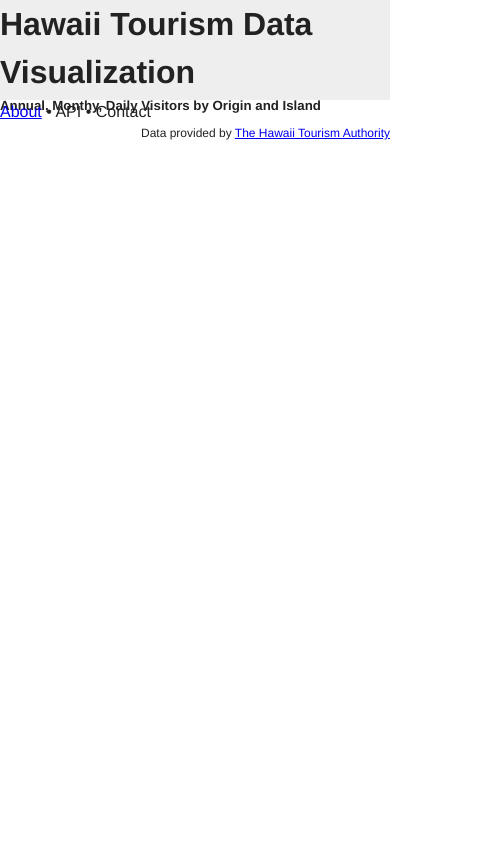
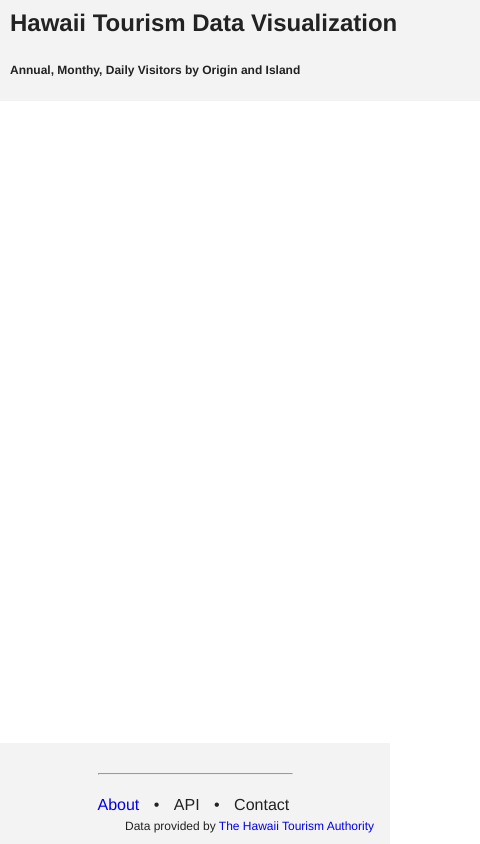
Before and after one commit to theDataDudes/HiViz, a website: page public/views/index.html in a window 390 px wide. Shown: the whole page, 480 px wide, since content can reach past the window. Drawn offline with Linux system fonts and the light colour scheme; files whose address does not match are found by name.

Commit message:
additional styling
header:
- title and subtile responsive
- added opacity

mainContent:
- foundation grid added
- ready for d3 insertion

sidebar:
- added ng-hide class
- ready to be shown on data binding

footer:
- add proof of concept timeline using an hr
- centered nav
- attribution link positioned right

```diff
--- a/gulpfile.js
+++ b/gulpfile.js
@@ -8,7 +8,6 @@ gulp.task('sass', function () {
   return gulp.src('./src/sass/styles.scss')
       .pipe(sass({
         errLogToConsole : true,
-        sourceComments : true, //adds comments to css //remove for final minify build
         includePaths: ['bower_components/foundation/scss']
       }).on('error', sass.logError))
       .pipe(gulp.dest('./public/css/'));
--- a/public/views/default.html
+++ b/public/views/default.html
@@ -1,3 +1,13 @@
+<!--todo: rename this file. propose: defaultFooter-->
+
+<section id="timeline" class="row">
+
+	<!--todo: replace hr (proof of concept placeholder) with d3 timeline element-->
+
+	<hr class="small-6 small-centered columns">
+
+</section>
+
 <nav>
 
 	<a ui-sref="about">About</a> •
--- a/public/views/index.html
+++ b/public/views/index.html
@@ -18,16 +18,20 @@
 
 		</header>
 
-		<section id="sidebar" class="hide">
+		<div id="contentContainer" class="row">
 
-			<h2 id="sideTitle">Side Title</h2>
+			<section id="sidebar" class="ng-hide" class="large-2 columns">
 
-		</section>
+				<h2 id="sideTitle">Side Title</h2>
 
-		<section id="mainContent">
+			</section>
+
+			<section id="mainContent" class="small-12 columns"">
 
 
-		</section>
+			</section>
+
+		</div>
 
 		<footer ui-view>
 
--- a/src/sass/globals.scss
+++ b/src/sass/globals.scss
@@ -2,3 +2,5 @@
 
 $color: black;
 $font: 'helvetica';
+
+$small: "only screen and (max-width: 680px)";
--- a/src/sass/partials/_footer.scss
+++ b/src/sass/partials/_footer.scss
@@ -2,19 +2,55 @@
 
 footer {
 
+  height: 12%;
+  background-color: RGBA(238, 238, 238, 0.7);
+  min-height: 100px;
+
+  #timeline {
+
+    display: block;
+    height: 50px;
+    width: 100%;
+
+    //placehoder for d3 timeline
+
+    hr {
+
+      top: 30px;
+      background-color: gray;
+      height: 2px;
+
+    }
+
+  }
+
   nav {
 
-    display: inline;
-    width: 100%;
+    display: block;
+    width: 215px;
     margin: 0 auto;
+
+    a {
+
+      padding: 0 10px;
+
+    }
 
   }
 
   #attribution {
 
-    display: inline;
+    display: block;
+    bottom: 0px;
+    width: 265px;
     font-size: 12px;
 
   }
 
+  a {
+
+    text-decoration: none;
+
+  }
+
 }
--- a/src/sass/partials/_header.scss
+++ b/src/sass/partials/_header.scss
@@ -2,8 +2,37 @@
 
 header {
 
-  height: 100px;
+  height: 12%;
+  min-height: 100px;
   width: 100%;
-  background-color: #eee;
+  min-width: 480px;
+  background-color: RGBA(238, 238, 238, 0.7);
+
+  h1 {
+
+    font-size: 40px;
+    padding: 5px 0 0 10px;
+
+    @media #{$small} {
+
+      font-size: 24px;
+
+    }
+
+  }
+
+  h5 {
+
+    font-size: 14px;
+    padding: 0 0 0 10px;
+
+    @media #{$small} {
+
+      font-size: 12px;
+      padding: 20px 0 0 10px;
+
+    }
+
+  }
 
 }
--- a/src/sass/partials/_mainContent.scss
+++ b/src/sass/partials/_mainContent.scss
@@ -2,6 +2,8 @@
 
 #mainContent {
 
-
+  height: 100%;
+  width: 100%;
+  min-width: 480px;
 
 }
--- a/src/sass/partials/_settings.scss
+++ b/src/sass/partials/_settings.scss
@@ -79,7 +79,8 @@ $include-html-global-classes: $include-html-classes;
 // $include-html-grid-classes: $include-html-classes;
 // $include-xl-html-grid-classes: false;
 
-$row-width: rem-calc(100%);
+$row-width: 100%;
+//$row-width: rem-calc(100%);
 // $total-columns: 12;
 // $column-gutter: rem-calc(30);
 
--- a/src/sass/styles.scss
+++ b/src/sass/styles.scss
@@ -2,6 +2,7 @@
 @import 'partials/settings';
 @import 'foundation/components/grid';
 @import 'partials/header';
+@import 'partials/mainContent';
 @import 'partials/footer';
 
 * {
@@ -11,15 +12,29 @@
 
 }
 
+html {
+
+  height: 100%;
+
+}
+
 body {
 
   height:100%;
   width:100%;
   position:absolute;
   background-color: #fff;
+
 }
 
 #mainViewContainer {
 
+  height: 100%;
 
 }
+
+#contentContainer {
+
+  height: 76%;
+
+}
```
Also changed, not shown: public/css/styles.css.
